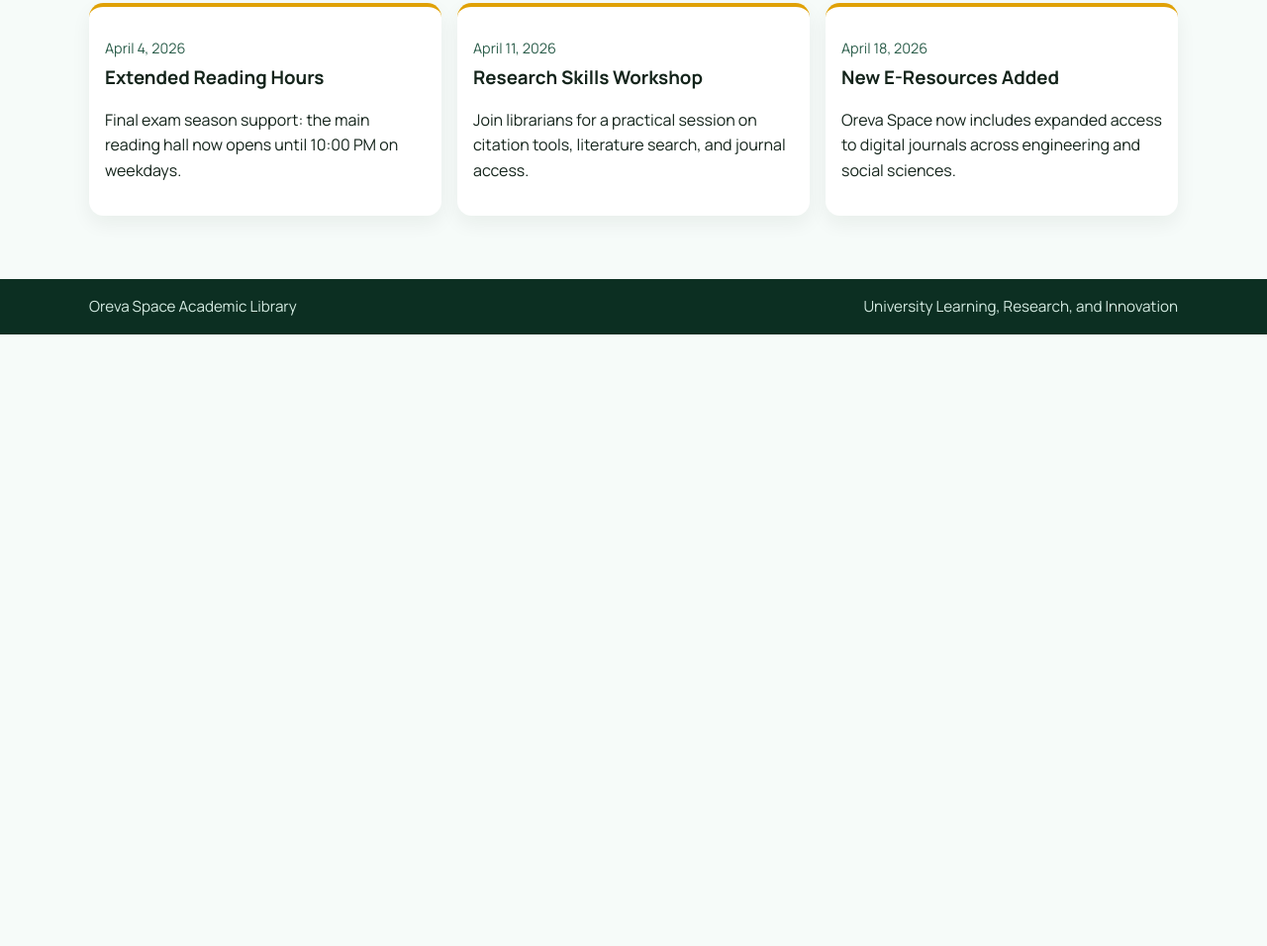
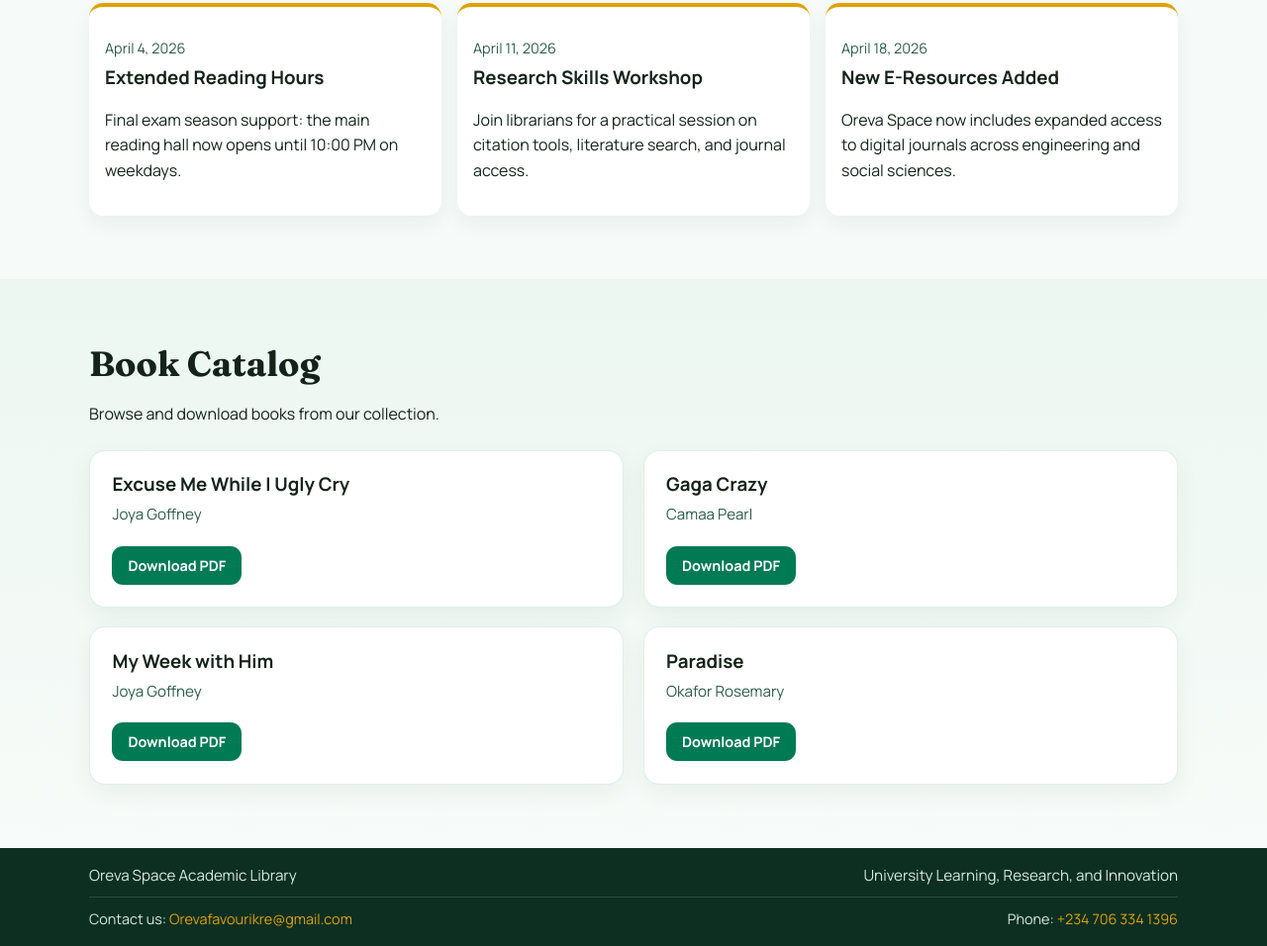
Before and after one commit to 0xQuilox/oreva-space, a plain HTML site: page index.html in a window 1280 px wide. Shown: the part 1171-2127 px from the top of the page at 99% size. Before the commit the page ends 1509 px from the top, so only its background shows below. Drawn offline with Linux system fonts and the light colour scheme.

Commit message:
book section commit

```diff
--- a/index.html
+++ b/index.html
@@ -20,6 +20,7 @@
         <li><a href="#about">About</a></li>
         <li><a href="#mission-vision">Mission & Vision</a></li>
         <li><a href="#news-events">News & Events</a></li>
+        <li><a href="#catalog">Book Catalog</a></li>
       </ul>
     </nav>
 
@@ -82,6 +83,38 @@
         </article>
       </div>
     </section>
+
+    <section id="catalog" class="section section--accent">
+      <div class="container">
+        <h2>Book Catalog</h2>
+        <p>Browse and download books from our collection.</p>
+        <div class="catalog-grid">
+          <article class="catalog-item">
+            <h3>Excuse Me While I Ugly Cry</h3>
+            <p class="catalog-item__author">Joya Goffney</p>
+            <a class="btn btn--download" href="public/Excuse_Me_While_I_Ugly_Cry_-_Joya_Goffney.pdf" download>Download PDF</a>
+          </article>
+
+          <article class="catalog-item">
+            <h3>Gaga Crazy</h3>
+            <p class="catalog-item__author">Camaa Pearl</p>
+            <a class="btn btn--download" href="public/Gaga_crazy_-_Camaa_pearl.pdf" download>Download PDF</a>
+          </article>
+
+          <article class="catalog-item">
+            <h3>My Week with Him</h3>
+            <p class="catalog-item__author">Joya Goffney</p>
+            <a class="btn btn--download" href="public/_OceanofPDF.com_My_Week_with_Him_-_Joya_Goffney.pdf" download>Download PDF</a>
+          </article>
+
+          <article class="catalog-item">
+            <h3>Paradise</h3>
+            <p class="catalog-item__author">Okafor Rosemary</p>
+            <a class="btn btn--download" href="public/_OceanofPDF.com_Paradise_-_Okafor_Rosemary.pdf" download>Download PDF</a>
+          </article>
+        </div>
+      </div>
+    </section>
   </main>
 
   <footer class="footer">
@@ -89,6 +122,10 @@
       <span>Oreva Space Academic Library</span>
       <span>University Learning, Research, and Innovation</span>
     </div>
+    <div class="container footer__contact">
+      <span>Contact us: <a href="mailto:Orevafavourikre@gmail.com">Orevafavourikre@gmail.com</a></span>
+      <span>Phone: <a href="tel:+2347063341396">+234 706 334 1396</a></span>
+    </div>
   </footer>
 </body>
 </html>
--- a/styles.css
+++ b/styles.css
@@ -182,6 +182,40 @@ h1 {
   margin-bottom: 0.4rem;
 }
 
+.catalog-grid {
+  display: grid;
+  grid-template-columns: repeat(2, minmax(0, 1fr));
+  gap: 1.2rem;
+  margin-top: 1.5rem;
+}
+
+.catalog-item {
+  background: var(--white);
+  border: 1px solid rgba(0, 122, 83, 0.12);
+  border-radius: 1rem;
+  padding: 1.4rem;
+  box-shadow: 0 8px 24px rgba(9, 55, 40, 0.06);
+  display: flex;
+  flex-direction: column;
+  gap: 0.4rem;
+}
+
+.catalog-item h3 {
+  margin-bottom: 0;
+}
+
+.catalog-item__author {
+  color: #2b5d4a;
+  font-size: 0.95rem;
+  margin: 0 0 0.8rem;
+}
+
+.btn--download {
+  align-self: flex-start;
+  font-size: 0.9rem;
+  padding: 0.5rem 1rem;
+}
+
 .footer {
   background: #0c2f22;
   color: #d4ebe2;
@@ -196,6 +230,26 @@ h1 {
   font-size: 0.95rem;
 }
 
+.footer__contact {
+  display: flex;
+  justify-content: space-between;
+  gap: 1rem;
+  flex-wrap: wrap;
+  font-size: 0.9rem;
+  padding-top: 0.6rem;
+  margin-top: 0.6rem;
+  border-top: 1px solid rgba(212, 235, 226, 0.15);
+}
+
+.footer__contact a {
+  color: var(--unilag-gold);
+  text-decoration: none;
+}
+
+.footer__contact a:hover {
+  text-decoration: underline;
+}
+
 @media (max-width: 800px) {
   .topbar {
     flex-direction: column;
@@ -203,7 +257,8 @@ h1 {
   }
 
   .split,
-  .news-grid {
+  .news-grid,
+  .catalog-grid {
     grid-template-columns: 1fr;
   }
 
```
Also changed, not shown: 4 other files.
